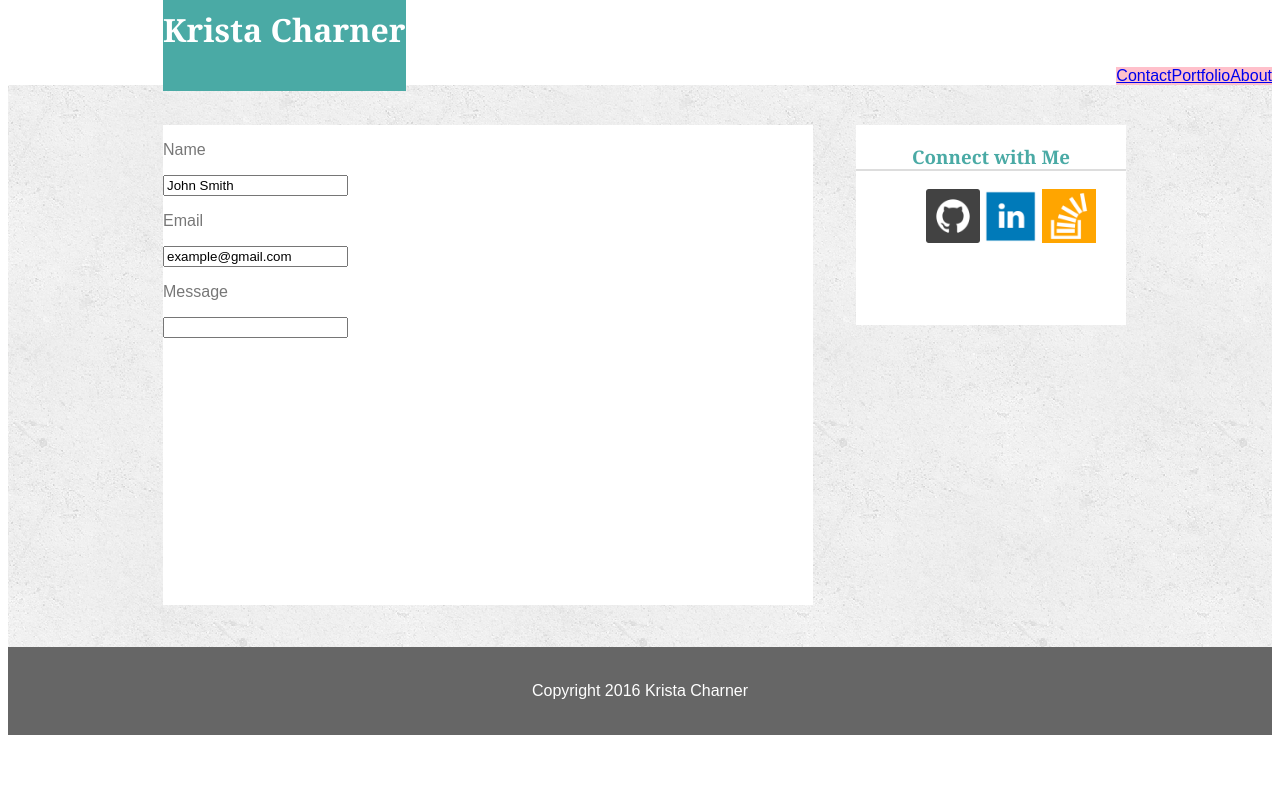
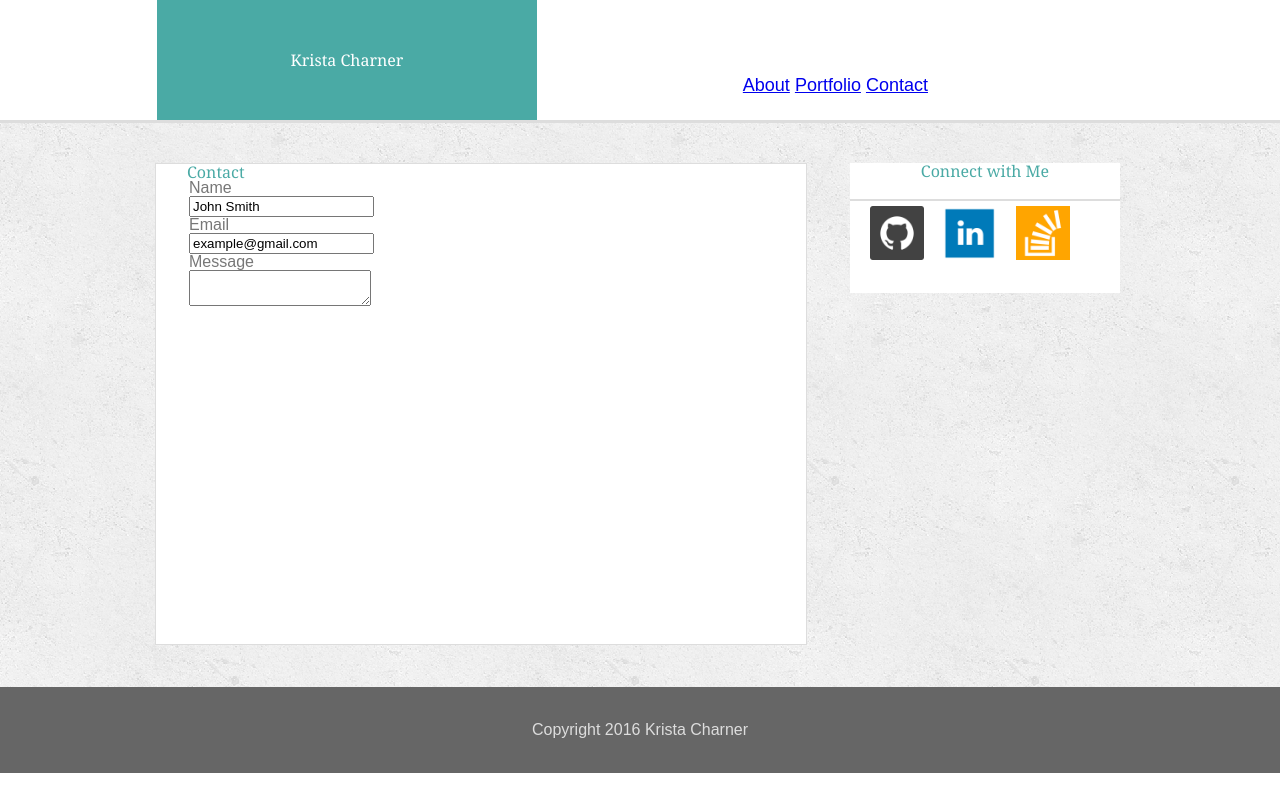
Before and after one commit to kcharner/Basic-Portfolio, a PHP site: page /contact.html in a window 1280 px wide. Run offline with PHP 8.4, Linux system fonts and the light colour scheme.

Commit message:
git commit -m "updating formatting/links"

```diff
--- a/style.css
+++ b/assets/CSS/style.css
@@ -9,32 +9,44 @@
 	background-image: url("assets/images/concrete_seamless.png");
 	overflow: auto;
 	clear: both;
+	border-top: 3px solid #dddddd;
 }
 
 #image {
 	width: 40%;
 	margin-left: 31px;
+	float: left;
 }
 
+header {
+	text-align: center;
+	line-height: 70px;
+	margin-top: auto;
+}
 
 h1 {
-	text-align: center;
 	font-family: 'Georgia', Times, Times New Roman, serif;
 	background-color: #4aaaa5;
 	color: white;
 	width: 350px;
-	padding-top: 40px;
-	padding-bottom: 40px;
-	margin-left: 155px;
-	margin-top: 0px;
+	margin-left: 157px;
+	margin-bottom: 0px;
+	padding-top: 25px;
+	padding-bottom: 25px;
+	padding-left: 15px;
+	padding-right: 15px;
 	display: inline;
+	float: left;
 }
 
-.navbar li {
+.navbar ul {
 	list-style-type: none;
 	float: right;
-	background-color: pink;
-	display: inline;
+	margin-right: 20px;
+	padding-right: 40px;
+	margin-top: 50px;
+	margin-right: 312px;
+	font-size: 18px;
 }
 
 h2 {
@@ -43,21 +55,13 @@
 	margin-left: 31px;
 }
 
-h3 {
-	font-family: 'Georgia', Times, Times New Roman, serif;
-	color: #4aaaa5;
-	border-bottom: 2px solid #dddddd;
-	padding-left: 0px;
-	padding-right: 0px;
-}
-
 footer {
 	text-align: center;
 	background-color: #666666;
 	width: 100%;
 	padding-top: 35px;
 	padding-bottom: 35px;
-	color: white;
+	color: #dddddd;
 	clear: both;
 }
 
@@ -65,9 +69,17 @@
 	list-style-type: none;
 }
 
+h3 {
+	font-family: 'Georgia', Times, Times New Roman, serif;
+	color: #4aaaa5;
+	border-bottom: 2px solid #dddddd;
+	padding-left: 0px;
+	padding-right: 0px;
+	padding-bottom: 20px;
+}
+
 .sidebar	{
 	width: 270px;
-	height: 200px;
 	float: left;
 	background-color: #FFFFFF;
 	margin-top: 40px;
@@ -75,13 +87,24 @@
 	text-align: center;
 	padding-left: 0px;
 	padding-right: 0px;
+	display: inline;
+	align-items: center;
 
+}
+
+.icons {
+	height: 54px;
+	width: 54px;
+	display: inline;
+	padding-top: 5px;
+	padding-bottom: 30px;
+	padding-right: 15px;
 }
 
 .main	{
 	width: 650px;
 	height: 480px;
-	border: 10px #dddddd;
+	border: 1px solid #dddddd;
 	background-color: #ffffff;
 	margin-top: 40px;
 	margin-bottom: 42px;
@@ -89,7 +112,16 @@
 	float: left;
 }
 
-.icons {
-	height: 54px;
-	width: 54px;
+.text {
+	margin: 15px;
+	padding-left: 15px;
 }
+
+.placeholders {
+	size: 150%;
+}
+
+.form {
+	padding-left: 33px;
+
+}
--- a/contact.html
+++ b/contact.html
@@ -3,8 +3,8 @@
 <head>
 	<meta charset="UTF-8">
 	<title>Contact</title>
-	<!--<link rel="stylesheet" type="text/css" href="reset.css">-->
-	<link rel="stylesheet" type="text/css" href="style.css">
+	<link rel="stylesheet" type="text/css" href="reset.css">
+	<link rel="stylesheet" type="text/css" href="assets/css/style.css">
 </head>
 <body>
 
@@ -14,27 +14,28 @@
 		</div>
 		<div class="navbar">
 			<ul>
-				<li><a href="index.html">About</a></li>
-				<li><a href="portfolio.html">Portfolio</a></li>
-				<li><a href="contact.html">Contact</a></li>
+				<a href="index.html">About</a>
+				<a href="portfolio.html">Portfolio</a>
+				<a href="contact.html">Contact</a>
 			</ul>
 		</div>
 	</header>
 
 	<section>
 		<div class="main">
-			<form>
+			<h2>Contact</h2>
+			<form class="form">
 				<p>Name</p>
-				<input type="text" name="Name" value="John Smith">
+					<input type="text" name="Name" value="John Smith">
 				<p>Email</p>
-				<input type="text" name="Email" value="example@gmail.com">
+					<input type="text" name="Email" value="example@gmail.com">
 				<p>Message</p>
-				<input type="text" name="Message">
+					<textarea></textarea>
 			</form>
 		</div>
 		<div class="sidebar">
 			<h3>Connect with Me</h3>
-				<ul>
+				<ul class="icons">
 					<a href="https://github.com/kcharner">
 					<img src="assets/images/github.png" class="icons"></a>
 					<a href="https://www.linkedin.com/in/krista-charner-77b72310a">
```
Also changed, not shown: index.html (+9 -7 lines), portfolio.html (+16 -16 lines), assets/Images/portfolioimage.jpg (added), 4 other files.
